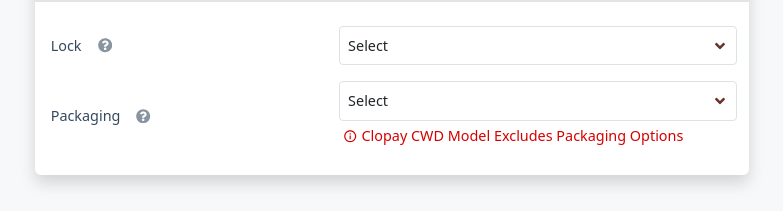
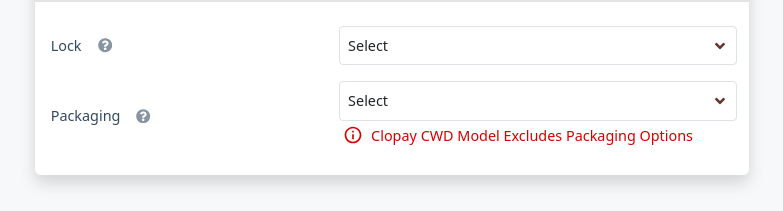
Before and after one commit to rahulrajput83/f1Studioz-assignment, a React (Create React App) app: page /form3 in a window 1280 px wide. Shown: the part 1304-1515 px from the top of the page, without its empty margins (248-1031 px from the left). Built offline with nearby package versions, Linux system fonts and the light colour scheme.

Commit message:
Added Warning

```diff
--- a/src/component/Drop.jsx
+++ b/src/component/Drop.jsx
@@ -28,9 +28,9 @@ function Drop(props) {
                     <FaAngleDown className='text-brown' />
                 </div>
                 {props.state === 'Packaging' ?
-                    <span className='d-flex p-1 size text-warning flex-row gap-1 weight align-items-center'>
-                        <MdOutlineInfo />
-                        <span>Clopay CWD Model Excludes Packaging Options</span>
+                    <span className='d-flex p-1 size text-warning flex-row gap-2 weight align-items-start'>
+                        <MdOutlineInfo className='fs-5' />
+                        <span className=''>Clopay CWD Model Excludes Packaging Options</span>
                     </span> : null}
             </div>
             {show ?
```
